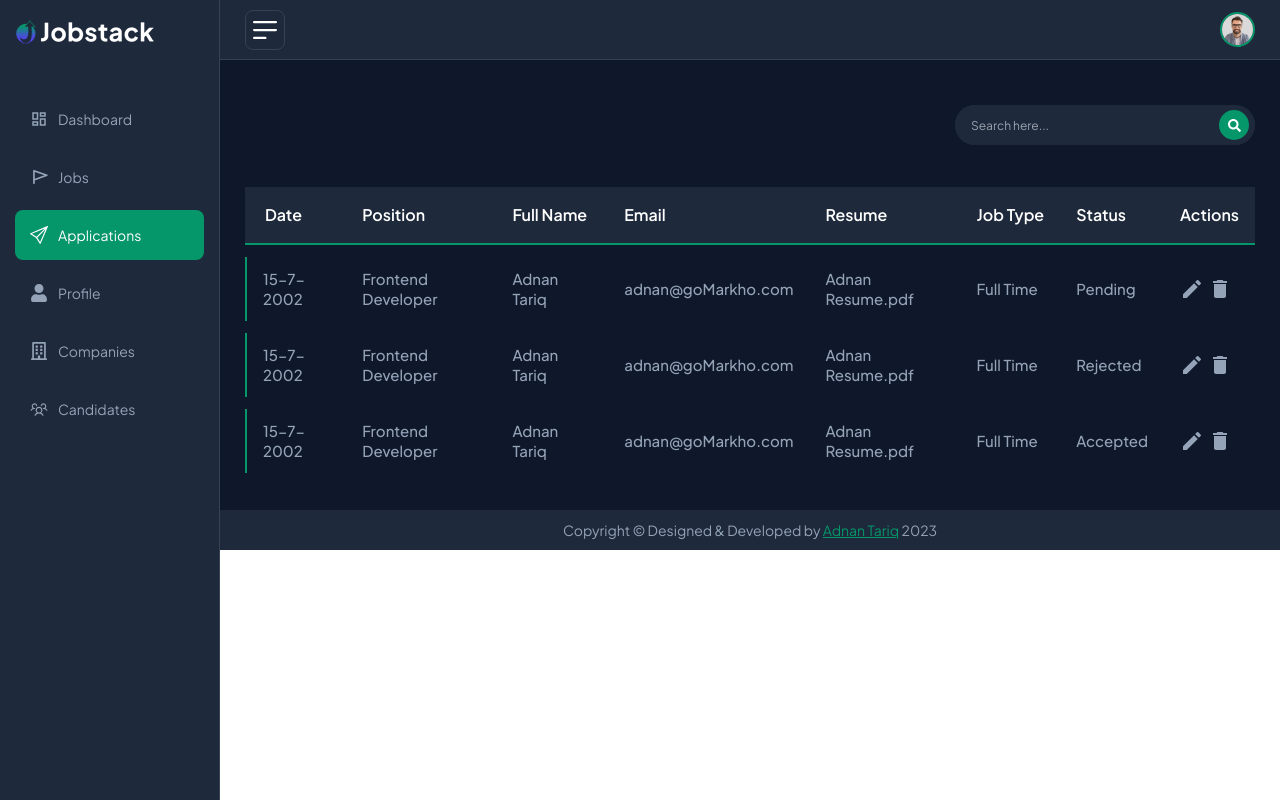
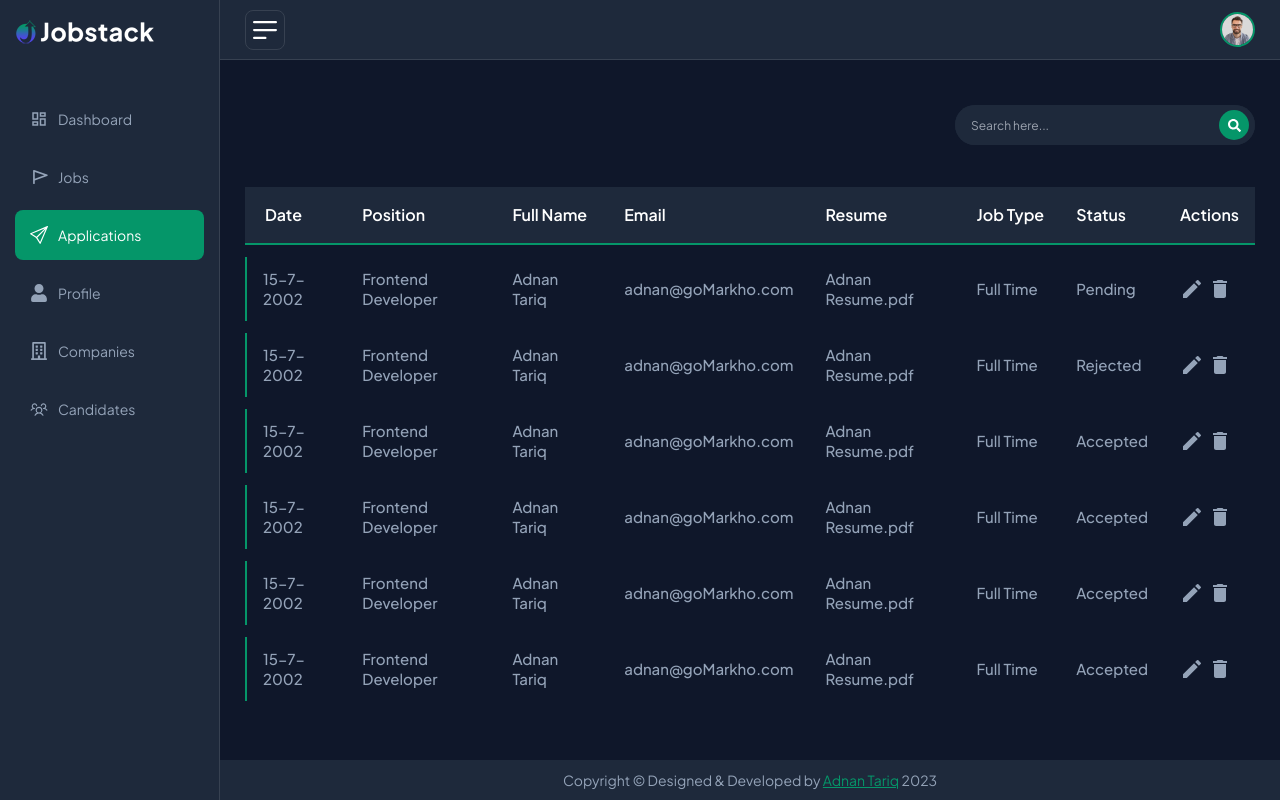
Before and after one commit to adnanDevelop/job-portal-app, a React (Vite) app in the folder frontend/: page /recruitor/applications in a window 1280 px wide. Built offline with nearby package versions, Linux system fonts and the light colour scheme.

Commit message:
fixed footer position

```diff
--- a/frontend/src/components/global/recruitorLayoutComponents/Footer.tsx
+++ b/frontend/src/components/global/recruitorLayoutComponents/Footer.tsx
@@ -1,7 +1,9 @@
-const Footer = () => {
+const Footer = ({ isSidebarActive }: { isSidebarActive: boolean }) => {
   return (
     <div
-      className={`w-full h-[40px] bg-light-blue text-center flex items-center justify-center `}
+      className={`w-full h-[40px] bg-light-blue text-center flex items-center justify-center  fixed bottom-0 transitions ${
+        isSidebarActive ? "lg:w-[calc(100%-220px)] w-full right-0 " : "w-full"
+      }`}
     >
       <p className="text-sm text-slate">
         Copyright © Designed & Developed by{" "}
--- a/frontend/src/components/layout/recruitorLayout/RecruitorLayout.tsx
+++ b/frontend/src/components/layout/recruitorLayout/RecruitorLayout.tsx
@@ -10,7 +10,7 @@ const RecruitorLayout = () => {
   const [isSidebarActive, setSidebarActive] = useState(true);
 
   return (
-    <div className="relative lg:flex  pt-[50px]">
+    <div className="relative lg:flex pt-[50px]">
       <div
         className={`flex-none transitions ${
           isSidebarActive ? "lg:w-[220px]" : "w-0"
@@ -28,10 +28,12 @@ const RecruitorLayout = () => {
             setSidebarActive={setSidebarActive}
           />
         </div>
-        <div className={`relative flex-1 md:p-[25px] p-[20px] bg-dark-blue`}>
+        <div
+          className={`relative flex-1 md:p-[25px] p-[20px] bg-dark-blue md:pb-[80px]`}
+        >
           <Outlet />
         </div>
-        <Footer />
+        <Footer isSidebarActive={isSidebarActive} />
       </div>
     </div>
   );
--- a/frontend/src/modules/recruitorModules/recruitorApplications/page/RecruitorApplications.tsx
+++ b/frontend/src/modules/recruitorModules/recruitorApplications/page/RecruitorApplications.tsx
@@ -26,6 +26,36 @@ const RecruitorApplications = () => {
       resume: "Adnan Resume.pdf",
       date: "15-7-2002",
       jobStatus: "Rejected",
+    },
+    {
+      id: 3,
+      position: "Frontend Developer",
+      jobType: "Full Time",
+      fullName: "Adnan Tariq",
+      email: "adnan@goMarkho.com",
+      resume: "Adnan Resume.pdf",
+      date: "15-7-2002",
+      jobStatus: "Accepted",
+    },
+    {
+      id: 3,
+      position: "Frontend Developer",
+      jobType: "Full Time",
+      fullName: "Adnan Tariq",
+      email: "adnan@goMarkho.com",
+      resume: "Adnan Resume.pdf",
+      date: "15-7-2002",
+      jobStatus: "Accepted",
+    },
+    {
+      id: 3,
+      position: "Frontend Developer",
+      jobType: "Full Time",
+      fullName: "Adnan Tariq",
+      email: "adnan@goMarkho.com",
+      resume: "Adnan Resume.pdf",
+      date: "15-7-2002",
+      jobStatus: "Accepted",
     },
     {
       id: 3,
```
